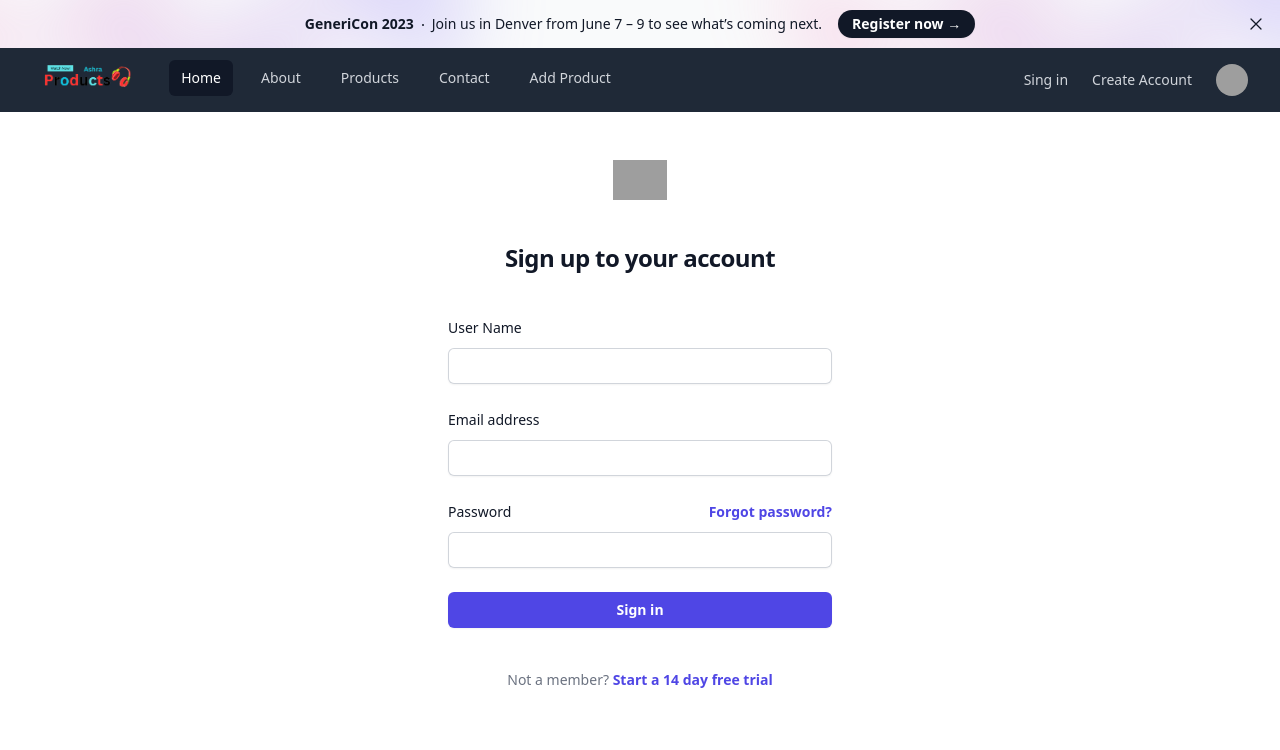
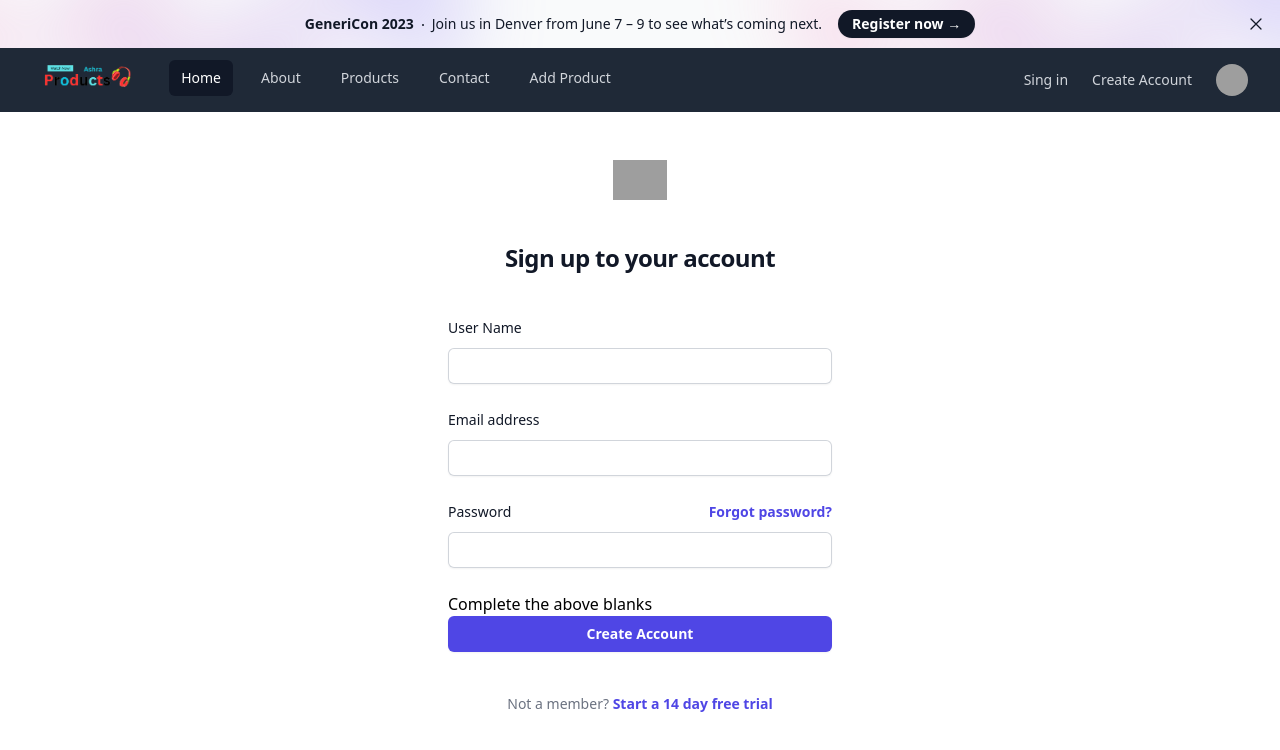
Before and after one commit to ashrafali2000/simple-Ecommerce-next-project, a Next.js app in the folder my-product-next-project-1/: page /signUp in a window 1280 px wide. Shown: the top 750 px of the page. Built offline with nearby package versions, Linux system fonts and the light colour scheme; grey boxes are pictures that could not be loaded.

Commit message:
sign up checking code

```diff
--- a/my-product-next-project-1/pages/signUp/index.js
+++ b/my-product-next-project-1/pages/signUp/index.js
@@ -1,8 +1,11 @@
-import { useRef } from "react"
+import { useRef,useState } from "react"
+
 export default function SignUp() {
   const nameRef =  useRef();
   const emailRef = useRef();
   const passwordRef = useRef();
+  const [check, setCheck] = useState(true);
+  const [check1, setCheck1] = useState(false);
 
  const submitHandler = (event) => {
   event.preventDefault();
@@ -24,7 +27,28 @@ fetch("/api/signup/", {
 .then((res) => res.json())
 .then((json) => console.log(json));
 
+// Get Data
 
+fetch('http://localhost:3000/api/signup')
+.then(res => res.json())
+.then(json => {
+const users =   json.userId;
+let val = false;
+for(let a = 0; a < users.length; a++) {
+  if( users[a].email === email && users.length >= 0){
+  val = true;
+  break;
+}
+}
+if(val){
+setCheck(false);
+setCheck1(true);
+}
+else{
+setCheck(false);
+}
+
+})
 
 }
 
@@ -102,11 +126,12 @@ fetch("/api/signup/", {
               </div>
 
               <div>
+              {check  ?  <p>Complete the above blanks</p> : check1 ? <p style={{color: "#f00"}}>This Account already exist</p> : <p style={{color: "#0f0"}}>Account created successfully</p>}
                 <button
                   type="submit"
                   className="flex w-full justify-center rounded-md bg-indigo-600 px-3 py-1.5 text-sm font-semibold leading-6 text-white shadow-sm hover:bg-indigo-500 focus-visible:outline focus-visible:outline-2 focus-visible:outline-offset-2 focus-visible:outline-indigo-600"
                 >
-                  Sign in
+                  Create Account
                 </button>
               </div>
             </form>
```
